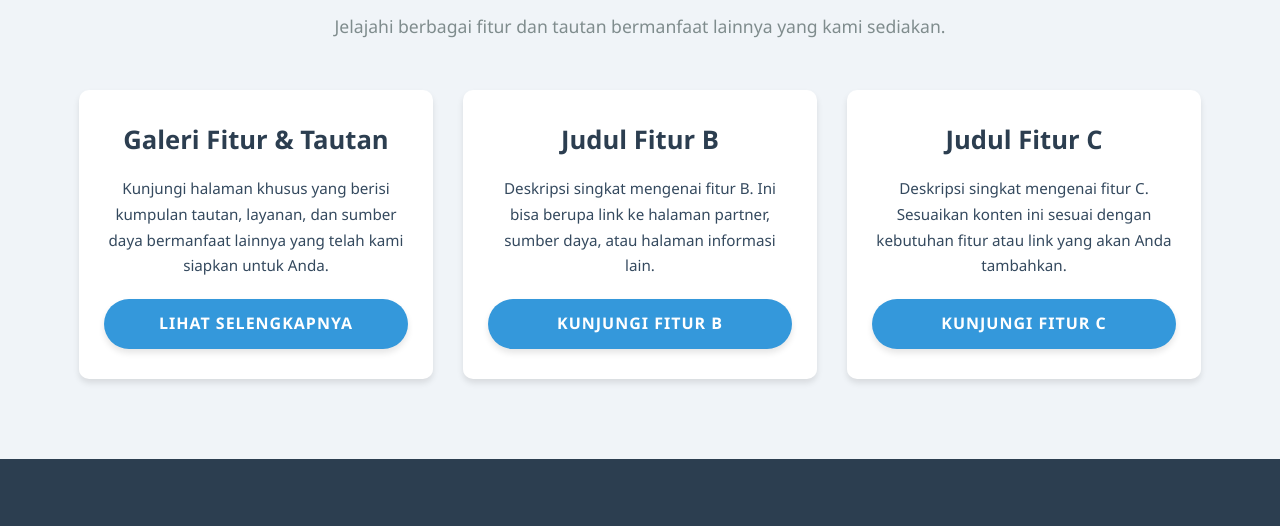
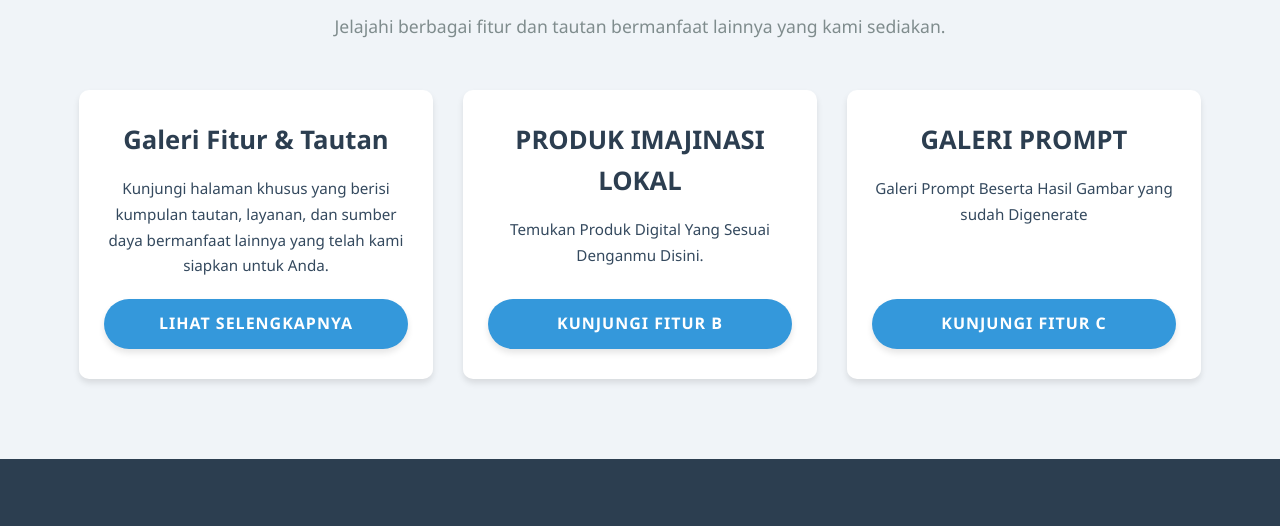
Before and after one commit to masmameh010/imajinasilokal1, a plain HTML site: page index.html in a window 1280 px wide. Shown: the part 1660-2186 px from the top of the page. Drawn offline with Linux system fonts and the light colour scheme.

Commit message:
Update index.html

```diff
--- a/index.html
+++ b/index.html
@@ -90,17 +90,17 @@
 
                 <!-- Contoh Fitur 2 (bisa Anda ubah nanti) -->
                 <div class="ai-tool-item">
-                    <h3>Judul Fitur B</h3>
-                    <p>Deskripsi singkat mengenai fitur B. Ini bisa berupa link ke halaman partner, sumber daya, atau halaman informasi lain.</p>
-                    <!-- Ganti tanda '#' dengan link tujuan Anda -->
+                    <h3>PRODUK IMAJINASI LOKAL</h3>
+                    <p>Temukan Produk Digital Yang Sesuai Denganmu Disini.</p>
+                    <!-- Ganti tanda 'https://lynk.id/masmameh' dengan link tujuan Anda -->
                     <a href="#" class="btn btn-primary">Kunjungi Fitur B</a>
                 </div>
 
                 <!-- Contoh Fitur 3 (bisa Anda ubah nanti) -->
                 <div class="ai-tool-item">
-                    <h3>Judul Fitur C</h3>
-                    <p>Deskripsi singkat mengenai fitur C. Sesuaikan konten ini sesuai dengan kebutuhan fitur atau link yang akan Anda tambahkan.</p>
-                     <!-- Ganti tanda '#' dengan link tujuan Anda -->
+                    <h3>GALERI PROMPT</h3>
+                    <p>Galeri Prompt Beserta Hasil Gambar yang sudah Digenerate</p>
+                     <!-- Ganti tanda 'https://www.canva.com/design/DAGpv726L38/FHyMAisxDFhq8KvmewBYnw/view' dengan link tujuan Anda -->
                     <a href="#" class="btn btn-primary">Kunjungi Fitur C</a>
                 </div>
             </div>
```
